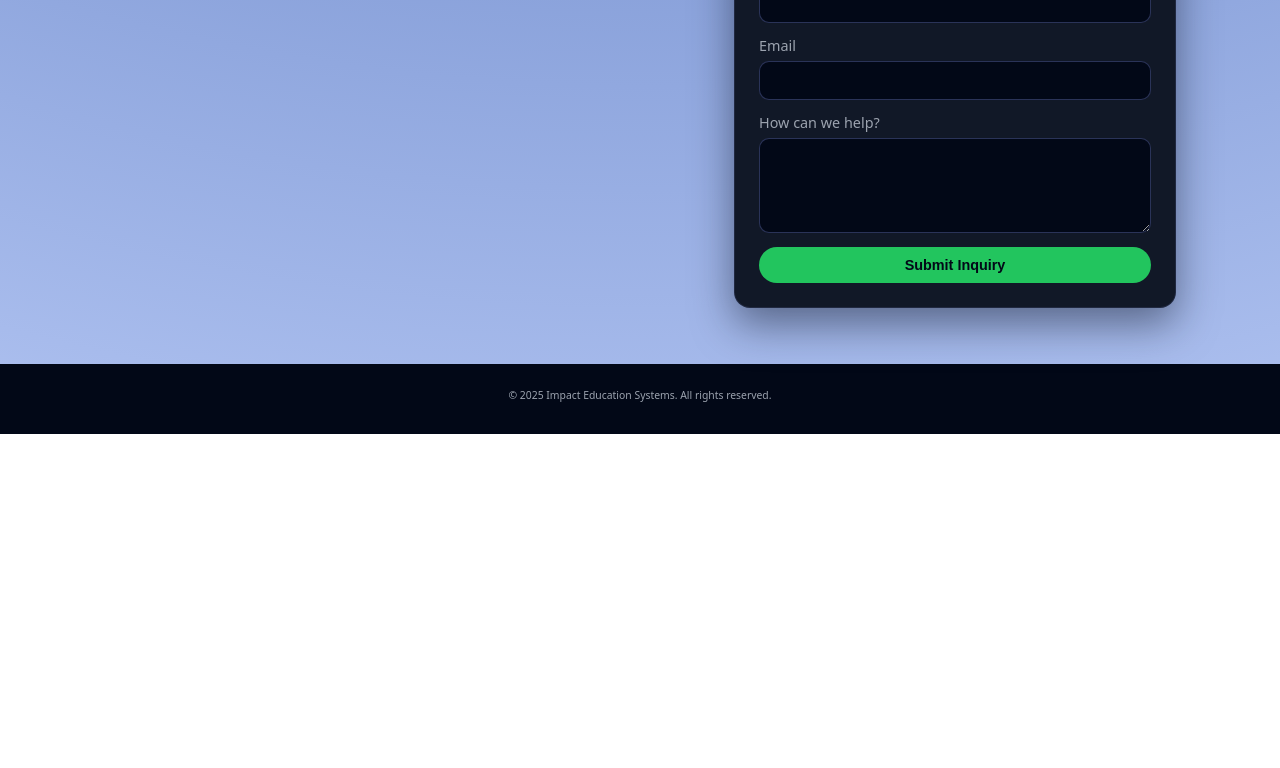
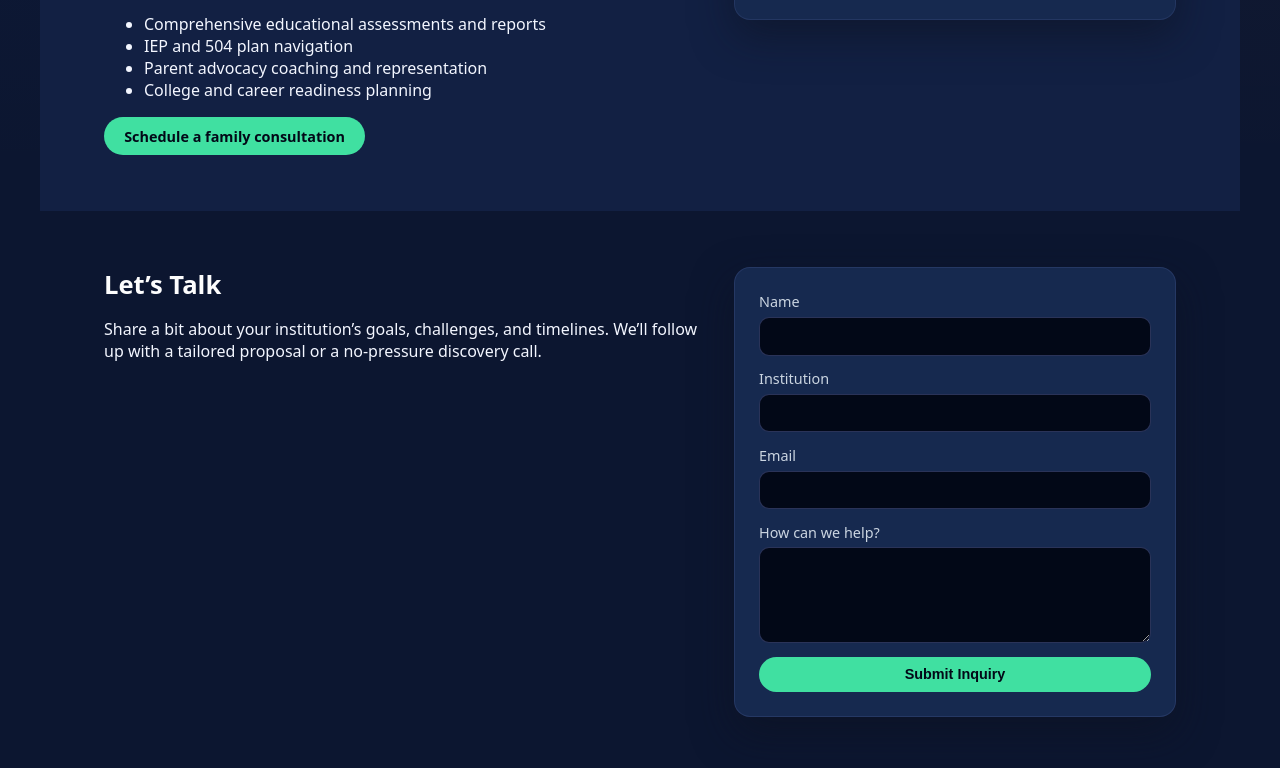
Before and after one commit to AmySikora/ies-website, a plain HTML site: page index.html in a window 1280 px wide. Shown: the part 2032-2800 px from the top of the page. Before the commit the page ends 2466 px from the top, so only its background shows below. Drawn offline with Linux system fonts and the light colour scheme.

Commit message:
updated to add familes to index.html

```diff
--- a/index.html
+++ b/index.html
@@ -20,6 +20,8 @@
         <a href="#services">Services</a>
         <a href="#tag-programs">TAG & K-12</a>
         <a href="#approach">Our Approach</a>
+        <a href="#institutions">Institutions</a>
+        <a href="#families">Families</a>
         <a href="#contact">Contact</a>
       </nav>
     </div>
@@ -154,6 +156,29 @@
         </div>
       </div>
     </section>
+    <section id="families" class="section alt">
+        <div class="container two-col">
+          <div>
+            <h2>Support for Families & Students</h2>
+            <p>
+              We help families navigate the complexities of modern education — from understanding assessments to advocating for equitable support. Whether you’re exploring gifted options, special education services, or simply need help understanding where your child stands, we provide clear, actionable guidance.
+            </p>
+            <ul>
+              <li>Comprehensive educational assessments and reports</li>
+              <li>IEP and 504 plan navigation</li>
+              <li>Parent advocacy coaching and representation</li>
+              <li>College and career readiness planning</li>
+            </ul>
+            <a href="#contact" class="btn primary">Schedule a family consultation</a>
+          </div>
+          <div class="callout">
+            <p>
+              Every student deserves to be seen, supported, and challenged appropriately. Our goal is to make sure your child’s educational journey reflects their full potential.
+            </p>
+          </div>
+        </div>
+      </section>
+
 
     <!-- Contact -->
     <section id="contact" class="section">
--- a/styles.css
+++ b/styles.css
@@ -1,18 +1,69 @@
 :root {
-    --bg: #050816;
-    --bg-alt: #0b1020;
-    --panel: #111827;
-    --accent: #22c55e;
-    --accent-soft: rgba(34, 197, 94, 0.15);
-    --text: #e5e7eb;
-    --muted: #9ca3af;
+    --bg: #0c1630;
+    --bg-alt: #122043;
+    --panel: #16294f;
+    --accent: #40e0a1;         /* mint green */
+    --accent-2: #ff9e57;       /* orange highlight */
+    --text: #f3f6ff;
+    --muted: #cbd5e1;
     --radius: 16px;
-    --shadow: 0 16px 40px rgba(15, 23, 42, 0.5);
+    --shadow: 0 16px 40px rgba(12, 18, 32, 0.55);
     --transition: 0.25s ease;
     --max-width: 1120px;
-    --font-main: system-ui, -apple-system, BlinkMacSystemFont, "SF Pro Text",
-      -system-ui, sans-serif;
+    --font-main: system-ui, -apple-system, BlinkMacSystemFont,
+                 "Segoe UI", Roboto, sans-serif;
   }
+
+  /* body background */
+  body {
+    margin: 0;
+    font-family: var(--font-main);
+    color: var(--text);
+    background:
+      linear-gradient(160deg, #08215e 0%, #10264f 40%, #0d1333 100%);
+    -webkit-font-smoothing: antialiased;
+  }
+
+  /* Buttons and hover accents */
+  .btn.primary {
+    background: var(--accent);
+    color: #062019;
+    font-weight: 600;
+  }
+  .btn.primary:hover {
+    box-shadow: 0 12px 24px rgba(64, 224, 161, 0.4);
+  }
+
+  .btn.ghost {
+    border-color: var(--accent-2);
+    color: var(--accent-2);
+  }
+  .btn.ghost:hover {
+    background: rgba(255, 158, 87, 0.15);
+    border-color: var(--accent-2);
+    color: var(--accent-2);
+  }
+
+  /* Card / panel tweaks */
+  .card,
+  .hero-card,
+  .callout,
+  .contact-form {
+    background: var(--panel);
+    border: 1px solid rgba(255, 255, 255, 0.08);
+    box-shadow: var(--shadow);
+  }
+
+  .card:hover {
+    border-color: var(--accent);
+    transform: translateY(-4px);
+  }
+
+  /* Headings pop slightly warmer */
+  h1, h2, h3 {
+    color: #fdfdfd;
+  }
+
 
   *,
   *::before,
@@ -58,6 +109,7 @@
     font-weight: 600;
     letter-spacing: 0.03em;
     text-decoration: none;
+    align-items: left;
     color: var(--text);
   }
 
@@ -361,3 +413,25 @@
       grid-template-columns: 1fr;
     }
   }
+
+  /* give the whole page comfortable side margins */
+body {
+    margin: 0;
+    font-family: var(--font-main);
+    color: var(--text);
+    background:
+      radial-gradient(circle at top left, rgba(37, 99, 235, 0.24), transparent 70%),
+      radial-gradient(circle at top right, rgba(255, 158, 87, 0.16), transparent 70%),
+      var(--bg);
+    -webkit-font-smoothing: antialiased;
+    padding: 0 2.5rem;          /* 👈 this adds the page-wide side padding */
+  }
+
+  /* keep full-bleed header/footer backgrounds */
+  .site-header,
+  .site-footer {
+    margin-left: -2.5rem;
+    margin-right: -2.5rem;
+    padding-left: 2.5rem;
+    padding-right: 2.5rem;
+  }
```
Also changed, not shown: 1 other file.
